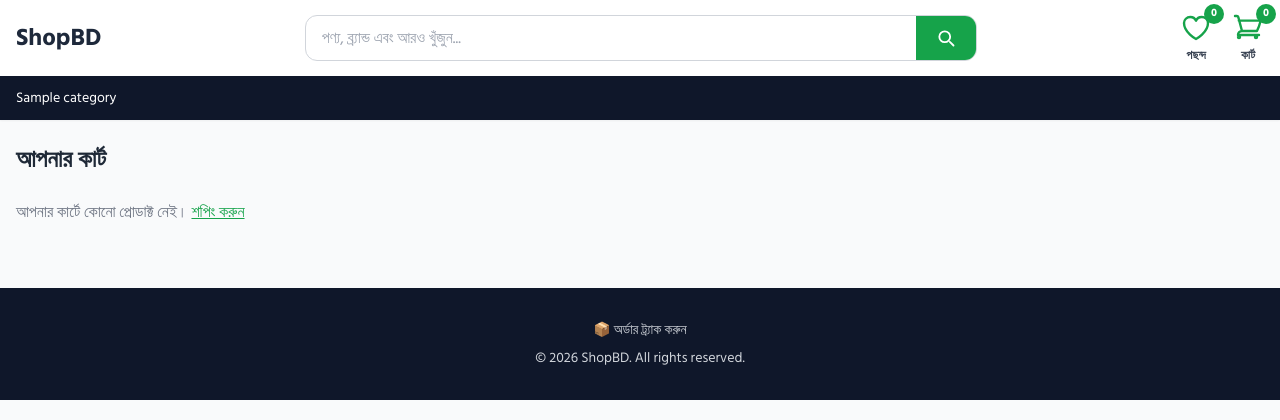
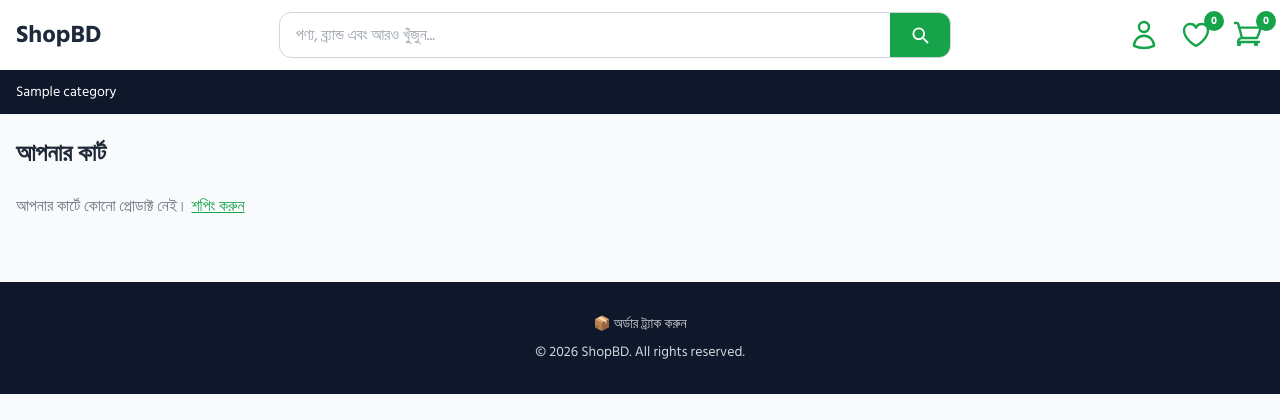
Before and after one commit to hafizurrmm/rafamarts, a Laravel app: page /cart in a window 1280 px wide. Shown: the top 420 px of the page. Run offline with Laravel 12, Linux system fonts and the light colour scheme; tables that the repository leaves empty hold one stand-in row (values such as "Sample post"); some libraries are stand-ins or nearby versions.

Commit message:
Header: add sign-in icon, remove text under wishlist/cart icons
Co-Authored-By: Claude Sonnet 5.5 <noreply@anthropic.com>
Claude-Session: https://claude.ai/code/session_01QNqgCdSLPLgeTaecYFLcbG

```diff
--- a/resources/views/layouts/app.blade.php
+++ b/resources/views/layouts/app.blade.php
@@ -179,16 +179,19 @@
                     {{-- মোবাইলে জায়গা কম, তাই শুধু ফোন আইকন --}}
                     <a href="tel:{{ preg_replace('/[^0-9+]/', '', $hotline) }}" class="sm:hidden w-9 h-9 rounded-full brand-bg text-white flex items-center justify-center" aria-label="কল করুন"><svg xmlns="http://www.w3.org/2000/svg" class="w-5 h-5" fill="currentColor" viewBox="0 0 24 24" aria-hidden="true"><path d="M6.62 10.79a15.05 15.05 0 0 0 6.59 6.59l2.2-2.2a1 1 0 0 1 1.02-.24c1.12.37 2.33.57 3.57.57a1 1 0 0 1 1 1V20a1 1 0 0 1-1 1C10.61 21 3 13.39 3 4a1 1 0 0 1 1-1h3.5a1 1 0 0 1 1 1c0 1.25.2 2.45.57 3.57a1 1 0 0 1-.25 1.02l-2.2 2.2z"/></svg></a>
                 @endif
+                {{-- সাইন ইন --}}
+                <a href="{{ url('/admin/login') }}" class="flex items-center brand-text hover:opacity-80" title="সাইন ইন" aria-label="সাইন ইন">
+                    <svg xmlns="http://www.w3.org/2000/svg" class="w-8 h-8" fill="none" viewBox="0 0 24 24" stroke="currentColor" stroke-width="1.8" aria-hidden="true"><path stroke-linecap="round" stroke-linejoin="round" d="M15.75 6a3.75 3.75 0 11-7.5 0 3.75 3.75 0 017.5 0zM4.5 20.118a7.5 7.5 0 0115 0A17.933 17.933 0 0112 21.75c-2.676 0-5.216-.584-7.5-1.632z"/></svg>
+                </a>
                 {{-- পছন্দের তালিকা (Wishlist) — ব্রাউজারে সেভ থাকে --}}
-                <a href="{{ route('wishlist.index') }}" class="flex flex-col items-center leading-tight hover:opacity-80" aria-label="পছন্দের তালিকা">
+                <a href="{{ route('wishlist.index') }}" class="flex items-center hover:opacity-80" title="পছন্দের তালিকা" aria-label="পছন্দের তালিকা">
                     <span class="relative brand-text">
                         <svg xmlns="http://www.w3.org/2000/svg" class="w-8 h-8" fill="none" viewBox="0 0 24 24" stroke="currentColor" stroke-width="1.8" aria-hidden="true"><path stroke-linecap="round" stroke-linejoin="round" d="M21 8.25c0-2.485-2.099-4.5-4.688-4.5-1.935 0-3.597 1.126-4.312 2.733-.715-1.607-2.377-2.733-4.313-2.733C5.1 3.75 3 5.765 3 8.25c0 7.22 9 12 9 12s9-4.78 9-12z"/></svg>
                         <span data-wl-count class="absolute -top-2 -right-3 brand-bg text-white text-[11px] font-bold rounded-full min-w-[1.25rem] h-5 px-1 flex items-center justify-center">0</span>
                     </span>
-                    <span class="text-xs font-semibold text-gray-700 mt-1">পছন্দ</span>
                 </a>
                 {{-- কার্ট: সবুজ কার্ট আইকন + গোল ব্যাজ, নিচে লেখা --}}
-                <a href="{{ route('cart.index') }}" class="flex flex-col items-center leading-tight hover:opacity-80">
+                <a href="{{ route('cart.index') }}" class="flex items-center hover:opacity-80" title="কার্ট" aria-label="কার্ট">
                     <span class="relative">
                         <svg xmlns="http://www.w3.org/2000/svg" class="w-8 h-8 brand-text" fill="none" viewBox="0 0 24 24" stroke="currentColor" stroke-width="1.8">
                             <path stroke-linecap="round" stroke-linejoin="round" d="M2.25 3h1.386c.51 0 .955.343 1.087.835l.383 1.437M7.5 14.25a3 3 0 00-3 3h15.75m-12.75-3h11.218c1.121-2.3 1.994-4.705 2.602-7.189.077-.316-.173-.611-.498-.611H5.106M7.5 14.25L5.106 5.272M6 18.75a.75.75 0 11-1.5 0 .75.75 0 011.5 0zm12.75 0a.75.75 0 11-1.5 0 .75.75 0 011.5 0z"/>
@@ -197,7 +200,6 @@
                             {{ collect(session('cart', []))->sum('quantity') }}
                         </span>
                     </span>
-                    <span class="text-xs font-semibold text-gray-700 mt-1">কার্ট</span>
                 </a>
             </div>
         </div>
```
